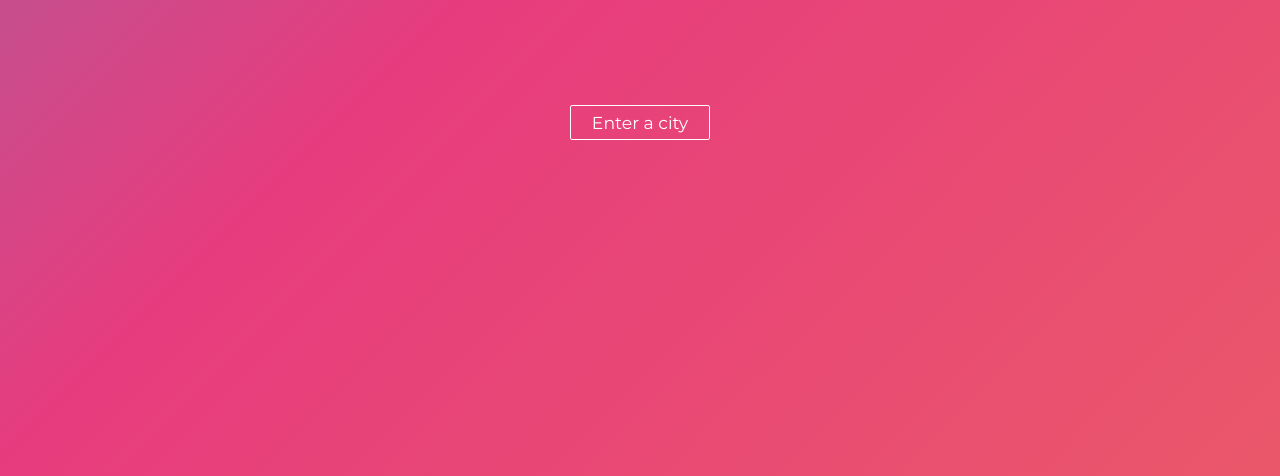
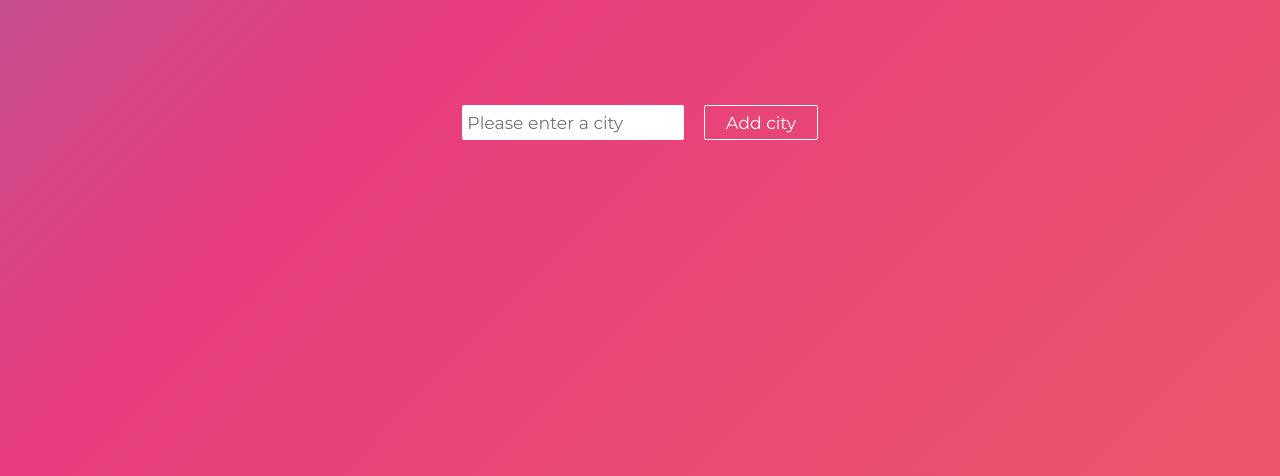
Before and after one commit to lorenzo3117/weather-app, a plain HTML site: page index.html in a window 1280 px wide. Shown: the part 324-800 px from the top of the page. Drawn offline with Linux system fonts and the light colour scheme.

Commit message:
Added better input field

```diff
--- a/index.html
+++ b/index.html
@@ -11,7 +11,11 @@
 
     <section class="content">
             <h1>Welcome to the weather app</h1>
-            <button id="cityButton" onclick="weather()">Enter a city</button>
+
+            <div class="input">
+                <input id="cityInput" type="text" placeholder="Please enter a city">
+                <button id="cityButton" onclick="weather()">Add city</button>
+            </div>
 
             <div>
                 <p id="warningMessage">Please enter a valid city!</p>
--- a/script.js
+++ b/script.js
@@ -1,7 +1,10 @@
 //Weather app
-function weather(city) {
-    // Prompt + general information
-    var city = prompt("Which city?");
+function weather() {
+    // Take city and reset input field
+    var city = document.querySelector("#cityInput").value;
+    document.querySelector("#cityInput").value = "";
+
+    // General variables
     const api = "https://api.openweathermap.org/data/2.5/weather?q=" + city + "&appid=02587cc48685af80ea225c1601e4f792&units=metric";
     var warning = document.querySelector("#warningMessage");
 
--- a/style.scss
+++ b/style.scss
@@ -53,6 +53,37 @@ body {
     font-family: 'Montserrat', sans-serif;
     color: white;
 
+    .content {
+        font-size: 1.8em;
+        text-align: center;
+        display: flex;
+        flex-direction: column;
+        align-items: center;
+        overflow-x: hidden;
+
+        h1 {
+            font-size: 2.6em;
+            letter-spacing: 2px;
+            padding-bottom: 5px;
+            border-bottom: 2px solid white;
+            margin: 120px;
+        }
+
+        .input {
+            display: flex;
+            justify-content: center;
+
+            input {
+                font-family: 'Montserrat', sans-serif;
+                font-size: 0.6em;
+                display: block;
+                margin-right: 20px;
+                padding: 5px;
+                border: none;
+                border-radius:0.12em;
+                outline: none;
+            }
+
             button {
                 font-family: 'Montserrat', sans-serif;
                 font-size: 0.6em;
@@ -73,21 +104,6 @@ body {
                 color:#000000;
                 background-color:#FFFFFF;
             }
-
-    .content {
-        font-size: 1.8em;
-        text-align: center;
-        display: flex;
-        flex-direction: column;
-        align-items: center;
-        overflow-x: hidden;
-
-        h1 {
-            font-size: 2.6em;
-            letter-spacing: 2px;
-            padding-bottom: 5px;
-            border-bottom: 2px solid white;
-            margin: 120px;
         }
 
         #warningMessage {
```
Also changed, not shown: style.css, 2 other files. Lines whose indentation alone changed are shown as unchanged.
